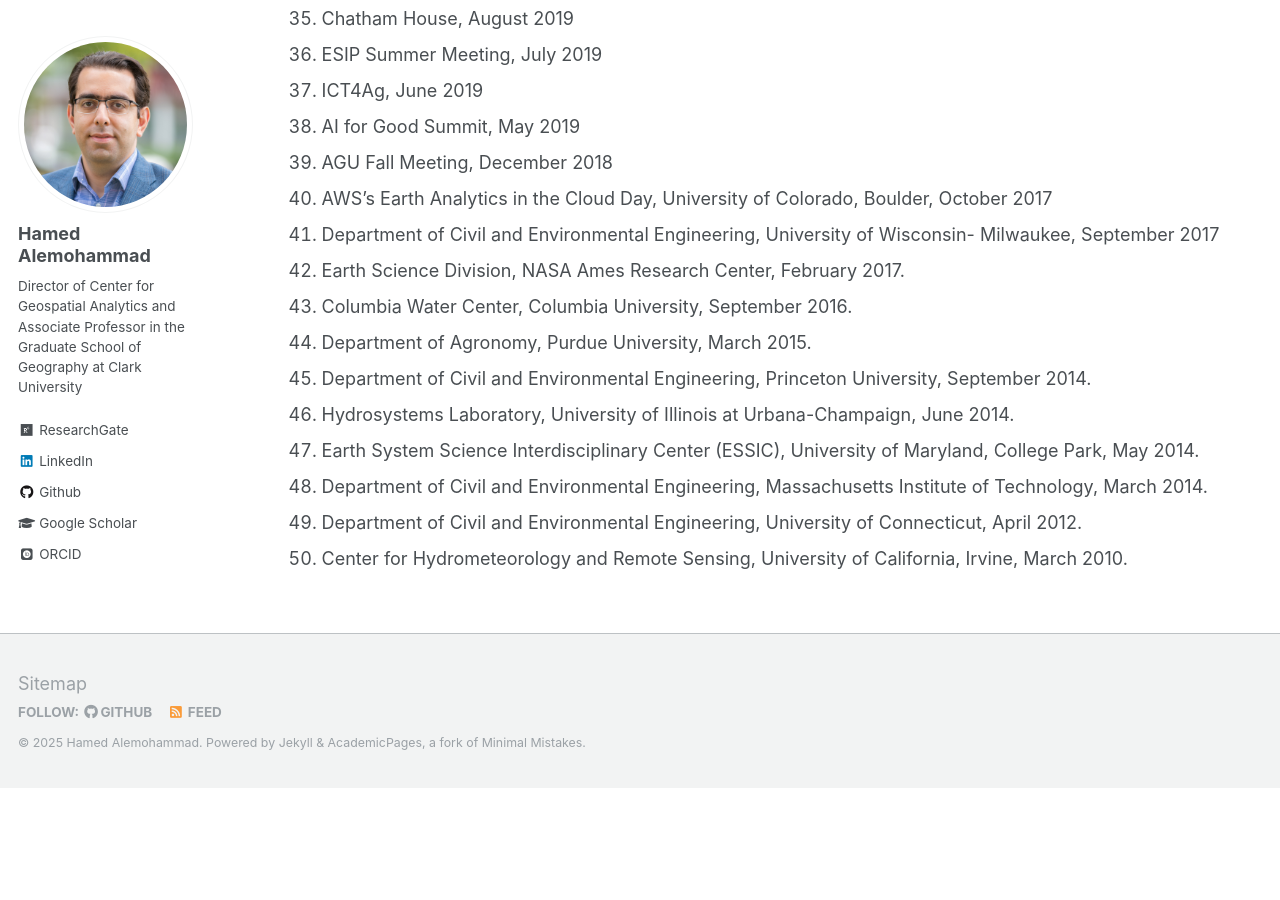
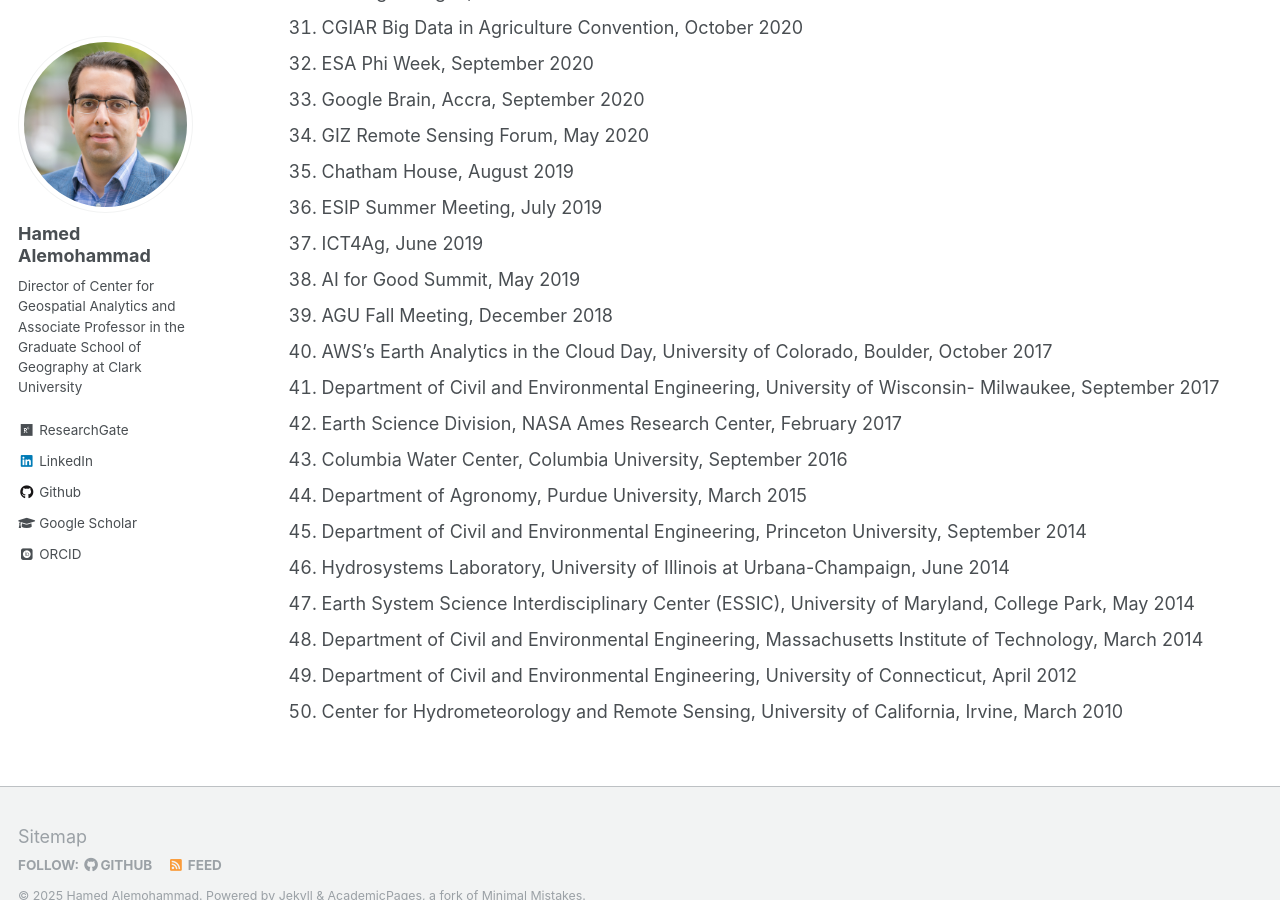
Before and after one commit to HamedAlemo/hamedalemo.github.io, a Jekyll site: the page built from _pages/talks.md, in a window 1280 px wide and 900 px high, scrolled down 1570 px. Built offline with Jekyll 4.4.1, drawn with Linux system fonts in a browser that asks for light colours; some web fonts are replaced; before the commit the page ends 2358 px from its top, so only the background shows below that; some of the changed text lies outside the part shown.

```diff
--- a/_pages/talks.md
+++ b/_pages/talks.md
@@ -51,12 +55,12 @@ author_profile: true
 36.	AGU Fall Meeting, December 2018
 37.	AWS’s Earth Analytics in the Cloud Day, University of Colorado, Boulder, October 2017
 38.	Department of Civil and Environmental Engineering, University of Wisconsin- Milwaukee, September 2017
-39.	Earth Science Division, NASA Ames Research Center, February 2017.
-40.	Columbia Water Center, Columbia University, September 2016.
-41.	Department of Agronomy, Purdue University, March 2015.
-42.	Department of Civil and Environmental Engineering, Princeton University, September 2014.
-43.	Hydrosystems Laboratory, University of Illinois at Urbana-Champaign, June 2014.
-44.	Earth System Science Interdisciplinary Center (ESSIC), University of Maryland, College Park, May 2014.
-45.	Department of Civil and Environmental Engineering, Massachusetts Institute of Technology, March 2014.
-46.	Department of Civil and Environmental Engineering, University of Connecticut, April 2012.
-47.	Center for Hydrometeorology and Remote Sensing, University of California, Irvine, March 2010.
+39.	Earth Science Division, NASA Ames Research Center, February 2017
+40.	Columbia Water Center, Columbia University, September 2016
+41.	Department of Agronomy, Purdue University, March 2015
+42.	Department of Civil and Environmental Engineering, Princeton University, September 2014
+43.	Hydrosystems Laboratory, University of Illinois at Urbana-Champaign, June 2014
+44.	Earth System Science Interdisciplinary Center (ESSIC), University of Maryland, College Park, May 2014
+45.	Department of Civil and Environmental Engineering, Massachusetts Institute of Technology, March 2014
+46.	Department of Civil and Environmental Engineering, University of Connecticut, April 2012
+47.	Center for Hydrometeorology and Remote Sensing, University of California, Irvine, March 2010
```
Also changed, not shown: other parts of _pages/talks.md (+4 -0 lines).
